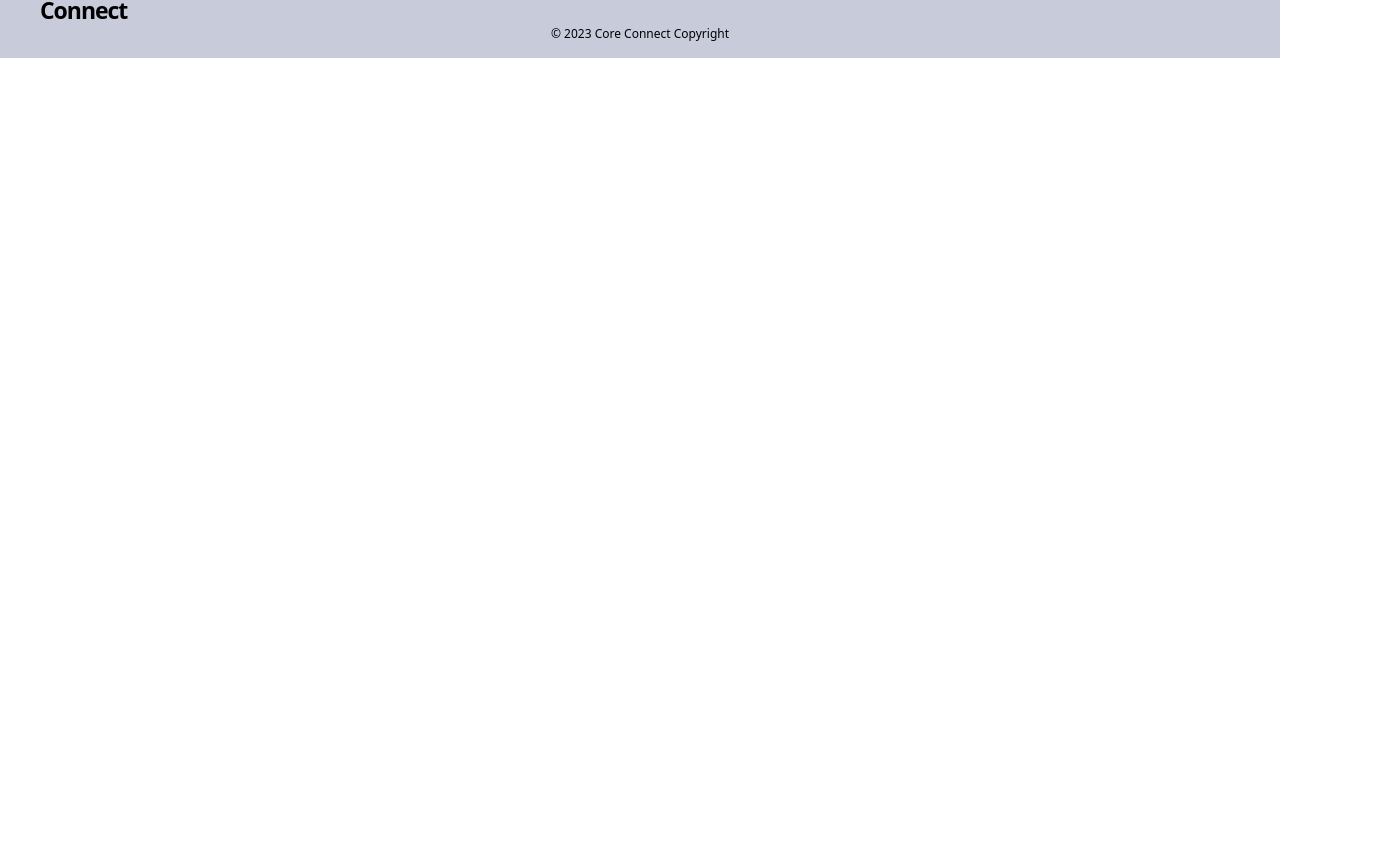
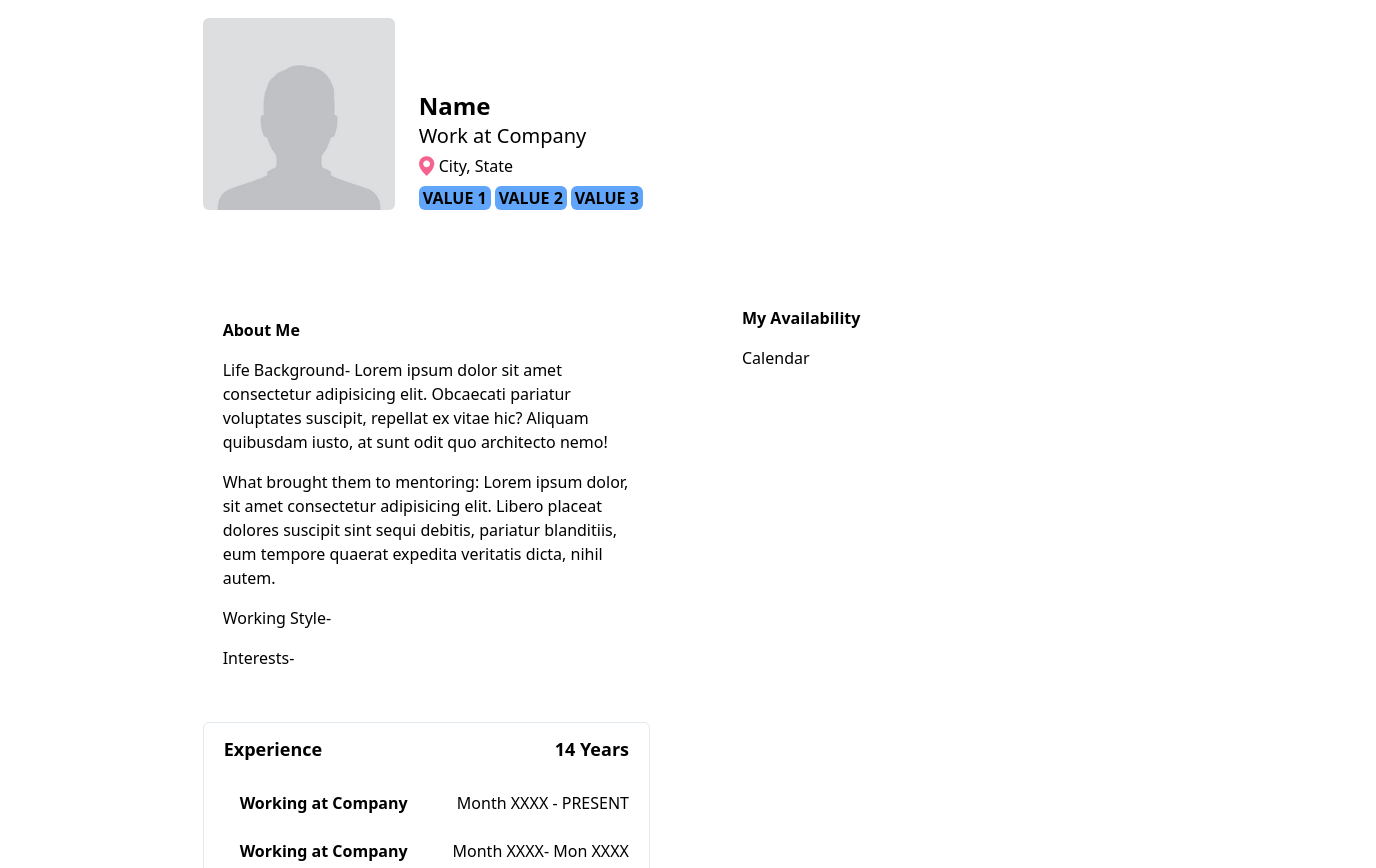
Before and after one commit to lureeves/core-connect, a React (Vite) app: page /MentorProfile in a window 1280 px wide. Shown: the part 164-1032 px from the top of the page, 1376 px wide, since content can reach past the window. Before the commit the page ends 800 px from the top, so only its background shows below. Built offline with nearby package versions, Linux system fonts and the light colour scheme.

Commit message:
Design of mentor profile finished

```diff
--- a/src/App.jsx
+++ b/src/App.jsx
@@ -3,7 +3,8 @@ import { BrowserRouter as Router, Routes, Route } from 'react-router-dom';
 import Header from './components/Header';
 import Footer from './components/Footer';
 import Home from './pages/Home/Home.jsx';
-import CoreValuesTest from './pages/CoreValuesTest/CoreValuesTest.jsx'
+import CoreValuesTest from './pages/CoreValuesTest/CoreValuesTest.jsx';
+import MentorProfile from './pages/MentorProfile/MentorProfile.jsx';
 
 
 function App() {
@@ -17,6 +18,7 @@ function App() {
       <Routes>
         <Route path="/" element={<Home/>} />
         <Route path="/CoreValueTest" element={<CoreValuesTest/>} />
+        <Route path="/MentorProfile" element={<MentorProfile/>} />
       </Routes>
 
       <Footer />
--- a/src/components/Header.jsx
+++ b/src/components/Header.jsx
@@ -4,9 +4,9 @@ import pfp from '../assets/default_profile.jpg'
 import '../styles/global.css'
 const Header = () => {
   return (
-    <nav className='navbar flex w-screen justify-between p-5 items-center '>
+    <nav className='navbar flex w-screen  p-5 items-center '>
         {/*Logo Container */}
-        <div className='flex logo justify-center items-center'>
+        <div className='flex logo w-6/12 justify-start items-center'>
             <a href="/" className='flex gap-2'>
                 <img className="logo-img" src={Logo} alt="" />
                 <h2>Core Connect</h2>
@@ -15,7 +15,7 @@ const Header = () => {
         </div>
 
         {/*Page Tags*/}
-        <div className='flex justify-around items-center nav-links mr-4'>
+        <div className='flex justify-end w-6/12 items-center nav-links mr-8'>
             <a href="/CoreValueTest">Core Value Test</a>
             <a href="/">Find My Mentor</a>
             <div className='flex gap-2'>
--- a/src/pages/MentorProfile/MentorProfile.jsx
+++ b/src/pages/MentorProfile/MentorProfile.jsx
@@ -0,0 +1,116 @@
+import React from 'react'
+import pfp from '../../assets/default_profile.jpg'
+import Marker from '../../assets/locationMarker.svg';
+import Review from './components/Review.jsx'
+
+const MentorProfile = () => {
+  return (
+    <div className='w-screen flex flex-col items-center mt-24 mx-24 '>
+        {/* Profile Picture and header */}
+        <div className='w-10/12 flex gap-6'>
+            <div>
+                <img className="w-48 rounded-md" src={pfp} alt="" />
+            </div>
+            <div className='flex flex-col justify-end gap-2'>
+                <h2 className='font-bold text-2xl leading-none'>Name</h2>
+                <h3 className='text-xl leading-none'>Work at Company</h3>
+                <div className='flex gap-1 '>
+                    <img className='w-4' src={Marker} alt="" />
+                    <p>City, State</p>
+                </div>
+                <div className='flex gap-1'>
+                    <p className='font-semibold bg-blue-400 px-1 rounded-md uppercase'>
+                        Value 1
+                    </p>
+                    <p className='font-semibold bg-blue-400 px-1 rounded-md uppercase'>
+                        Value 2
+                    </p>
+                    <p className='font-semibold bg-blue-400 px-1 rounded-md uppercase'>
+                        Value 3
+                    </p>
+                </div>
+            </div>
+        </div>
+
+        {/* Mid Section */}
+        <div className='grid grid-cols-2 justify-center gap-3 w-10/12 mt-24'>
+            {/* Left column  */}
+            <div className='mr-20'>
+                <div className='flex flex-col gap-4 mb-10 p-3 px-5'>
+                    <h3 className='font-bold'>About Me</h3>
+                    <p>
+                        Life Background- Lorem ipsum dolor sit amet consectetur adipisicing elit.
+                        Obcaecati pariatur voluptates suscipit, repellat ex vitae hic?
+                        Aliquam quibusdam iusto, at sunt odit quo architecto nemo!
+                    </p>
+                    <p>
+                        What brought them to mentoring: Lorem ipsum dolor, sit amet
+                        consectetur adipisicing elit. Libero placeat dolores suscipit
+                         sint sequi debitis, pariatur blanditiis, eum tempore quaerat
+                         expedita veritatis dicta, nihil autem.
+                    </p>
+                    <p>
+                        Working Style-
+                    </p>
+                    <p>
+                        Interests-
+                    </p>
+                </div>
+                <div className='mb-10 flex flex-col border border-slate-200 p-3 px-5 rounded-md'>
+                    <div className='flex w-full justify-between font-bold mb-5 text-lg'>
+                        <h3>Experience</h3>
+                        <h3>14 Years</h3>
+                    </div>
+                    <div className='flex flex-col gap-2 mx-2'>
+                        <div className='flex w-full justify-between m-2 '>
+                            <p className='font-semibold'>Working at Company</p>
+                            <p className='font-medium'>Month XXXX - PRESENT</p>
+                        </div>
+                        <div className='flex w-full justify-between m-2'>
+                            <p className='font-semibold'>Working at Company</p>
+                            <p className='font-medium'>Month XXXX- Mon XXXX</p>
+                        </div>
+                        <div className='flex w-full justify-between m-2'>
+                            <p className='font-semibold'>Working at Company</p>
+                            <p className='font-medium'>Month XXXX- Mon XXXX</p>
+                        </div>
+                        <div className='flex w-full justify-between m-2'>
+                            <p className='font-semibold'>Working at Company</p>
+                            <p className='font-medium'>Month XXXX- Mon XXXX</p>
+                        </div>
+                    </div>
+                </div>
+                <div className='flex flex-col gap-3 border border-slate-200 p-3 px-5 rounded-md'>
+                    <h3 className='font-bold text-lg'>What I can help with</h3>
+                    <div className='mx-4 font-medium'>
+                        Things that I can help with
+                    </div>
+                </div>
+            </div>
+
+            {/* Right Column/ Calendar */}
+            <div className='flex flex-col gap-4'>
+                <h2 className='font-bold'>My Availability</h2>
+                <div>
+                    Calendar
+                </div>
+            </div>
+        </div>
+
+        {/* Reviews Bottom Section */}
+
+        <div className='mt-10 w-10/12 flex flex-col'>
+            <h1 className='font-bold mb-5 text-lg w-full border-b pb-2 border-slate-200'>Reviews #</h1>
+            <div className='flex flex-wrap'>
+                <Review/>
+                <Review/>
+                <Review/>
+            </div>
+
+        </div>
+
+    </div>
+  )
+}
+
+export default MentorProfile
--- /dev/null
+++ b/src/pages/MentorProfile/components/Review.jsx
@@ -0,0 +1,22 @@
+import React from 'react'
+
+const Review = () => {
+  return (
+    <div className='w-5/12 my-5 mr-5'>
+            <div className='flex flex-col gap-2'>
+                <div className='flex w-full justify-between'>
+                    <p className='font-semibold'>First Name</p>
+                    <p>X/X/2023</p>
+                </div>
+                <p>
+                    Lorem ipsum dolor sit amet consectetur adipisicing elit.
+                    Tenetur delectus dolore rem nemo magni autem iure ipsa assumenda,
+                    earum mollitia impedit veritatis. Pariatur numquam, rem nisi
+                    cumque officia labore modi.
+                </p>
+            </div>
+    </div>
+  )
+}
+
+export default Review
```
Also changed, not shown: src/assets/locationMarker.svg (added), src/pages/MentorProfile/components/Calendar.jsx (added).
